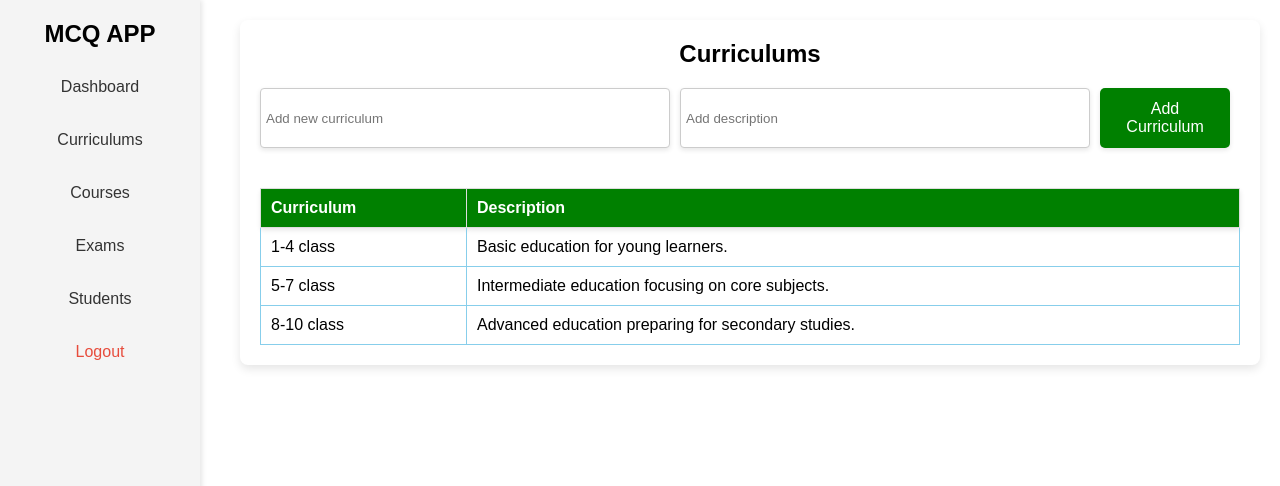
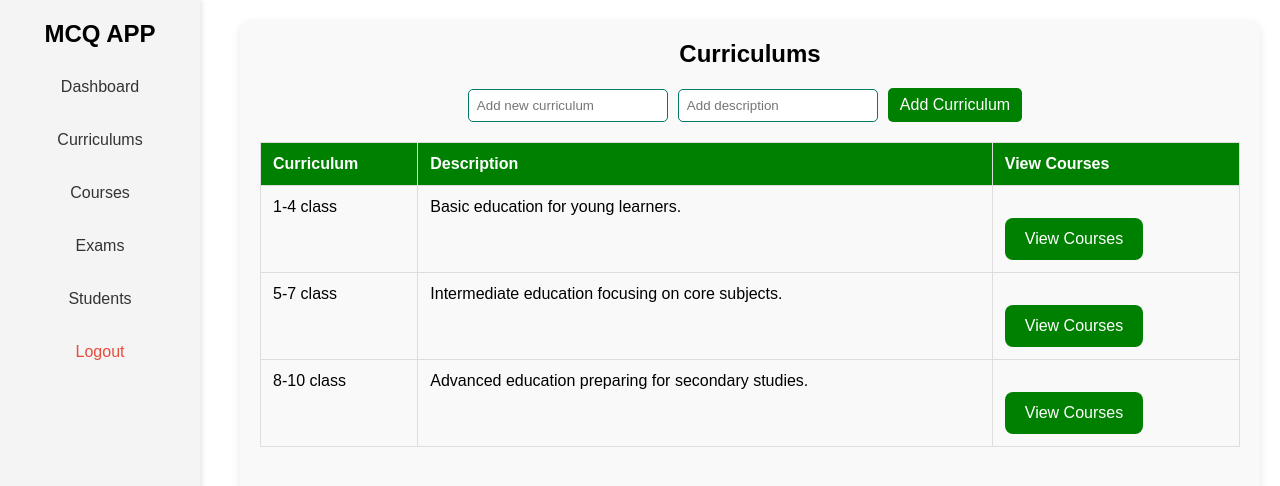
Before and after one commit to vinayakac/mcq, a React (Create React App) app in the folder webfront/: page /curriculums in a window 1280 px wide. Shown: the top 486 px of the page. Built offline with nearby package versions, Linux system fonts and the light colour scheme.

Commit message:
add particular button for all page

```diff
--- a/webfront/src/App.js
+++ b/webfront/src/App.js
@@ -12,6 +12,7 @@ import Courses from "./components/Courses";
 import Exams from "./components/Exams";
 import Students from "./components/Students";
 import McqExam from "./components/McqExam";
+import CoursesPage from "./components/CoursesPage";
 
 function App() {
   return (
@@ -41,6 +42,7 @@ function App() {
             </Layout>
           }
         />
+        <Route path="/courses/:curriculumName" element={<CoursesPage />} />
         <Route
           path="courses"
           element={
--- /dev/null
+++ b/webfront/src/components/CoursesPage.css
@@ -0,0 +1,90 @@
+/* Overall container for the Courses page */
+.courses-page-container {
+  padding: 30px;
+  background-color: #f5f7fa; /* Light background for contrast */
+  border-radius: 12px; /* Rounded corners */
+  box-shadow: 0 4px 12px rgba(0, 0, 0, 0.1); /* Soft shadow for depth */
+  transition: transform 0.3s, box-shadow 0.3s; /* Transition for hover effect */
+  margin: 20px; /* Margin around the container */
+}
+
+/* Centered content with max width */
+.main-content {
+  margin: 0 auto; /* Center align content */
+  max-width: 800px; /* Maximum width for the content */
+}
+
+/* Title styling */
+.courses-page-container h2 {
+  font-size: 32px; /* Larger font size for the title */
+  margin-bottom: 20px;
+  color: #2c3e50; /* Darker text color */
+  text-align: center; /* Center the title */
+  font-family: "Helvetica Neue", sans-serif; /* Clean font */
+}
+
+/* Table styling */
+table {
+  width: 100%;
+  border-collapse: collapse; /* Merge borders */
+  margin-bottom: 30px; /* Space below the table */
+}
+
+/* Table headers and cells */
+th,
+td {
+  padding: 15px; /* Padding for cells */
+  text-align: left; /* Align text to the left */
+  border-bottom: 1px solid #ecf0f1; /* Light border */
+}
+
+th {
+  background-color: green; /* Blue header */
+  color: white; /* White text in the header */
+  font-weight: bold; /* Bold text for the header */
+}
+
+tr:hover {
+  background-color: #ecf0f1; /* Light gray on row hover */
+  transform: translateY(-2px); /* Lift row slightly on hover */
+  transition: transform 0.2s; /* Transition for scale effect */
+}
+
+/* Button styling */
+button {
+  background-color: green; /* Orange button */
+  color: white; /* White text on the button */
+  border: none; /* Remove default border */
+  padding: 12px 20px; /* Padding for the button */
+  border-radius: 8px; /* More rounded corners */
+  cursor: pointer; /* Pointer cursor on hover */
+  transition: background-color 0.3s, transform 0.2s; /* Transition effect */
+}
+
+button:hover {
+  background-color: green; /* Darker orange on hover */
+  transform: scale(1.05); /* Slightly enlarge button on hover */
+}
+
+/* Centered message styling */
+p {
+  text-align: center; /* Center align the message */
+  color: #7f8c8d; /* Medium grey text for messages */
+  font-style: italic; /* Italicize message text */
+  margin-top: 20px; /* Space above the message */
+}
+
+/* Responsive design for smaller screens */
+@media (max-width: 600px) {
+  .courses-page-container {
+    padding: 20px; /* Adjust padding */
+  }
+
+  h2 {
+    font-size: 24px; /* Smaller font size for title */
+  }
+
+  table {
+    font-size: 14px; /* Adjust font size for table */
+  }
+}
--- /dev/null
+++ b/webfront/src/components/CoursesPage.js
@@ -0,0 +1,69 @@
+import React, { useState } from "react";
+import { useParams } from "react-router-dom";
+import Exams from "./Exams"; // Import Exam component
+import Layout from "../layouts/Layout";
+import "./CoursesPage.css"; // Ensure this path is correct
+
+const initialCourses = [
+  { name: "Typing", curriculum: "1-4 class" },
+  { name: "Drawing", curriculum: "1-4 class" },
+  { name: "Computer", curriculum: "5-7 class" },
+  { name: "PHP", curriculum: "5-7 class" },
+  { name: "Python", curriculum: "8-10 class" },
+];
+
+const CoursesPage = () => {
+  const { curriculumName } = useParams();
+  const [selectedCourse, setSelectedCourse] = useState(null); // State for selected course
+
+  // Filter courses based on the selected curriculum
+  const filteredCourses = initialCourses.filter(
+    (course) => course.curriculum === curriculumName
+  );
+
+  const handleTakeExam = (course) => {
+    setSelectedCourse(course); // Set the selected course
+  };
+
+  return (
+    <Layout>
+      {" "}
+      {/* Wrap the page content with Layout */}
+      <div className="courses-page-container">
+        <div className="main-content">
+          <h2>Courses for {curriculumName}</h2>
+          {filteredCourses.length > 0 ? (
+            <table className="courses-table">
+              <thead>
+                <tr>
+                  <th>Course Name</th>
+                  <th>Curriculum</th>
+                  <th>Actions</th>
+                </tr>
+              </thead>
+              <tbody>
+                {filteredCourses.map((course, index) => (
+                  <tr key={index}>
+                    <td>{course.name}</td>
+                    <td>{course.curriculum}</td>
+                    <td>
+                      <button onClick={() => handleTakeExam(course.name)}>
+                        Take Exam
+                      </button>
+                    </td>
+                  </tr>
+                ))}
+              </tbody>
+            </table>
+          ) : (
+            <p>No courses available for this curriculum.</p>
+          )}
+          {/* Pass selectedCourse to the Exams component */}
+          {selectedCourse && <Exams course={selectedCourse} />}
+        </div>
+      </div>
+    </Layout>
+  );
+};
+
+export default CoursesPage;
--- a/webfront/src/components/Curriculums.css
+++ b/webfront/src/components/Curriculums.css
@@ -1,76 +1,52 @@
 .curriculums-container {
   padding: 20px;
-  box-shadow: 0 4px 10px rgba(0, 0, 0, 0.1); /* Light grey shadow */
-  border-radius: 8px; /* Optional: Rounded corners for the container */
-  background-color: white; /* Ensure background is white to see the shadow */
+  background-color: #f9f9f9; /* Light background color */
+  border-radius: 10px; /* Rounded corners */
+  box-shadow: 0 4px 10px rgba(0, 0, 0, 0.1); /* Subtle shadow */
 }
 
 .add-curriculum {
-  margin-bottom: 20px;
-  display: flex; /* Use flexbox for alignment */
-  align-items: center; /* Vertically center items */
+  margin-bottom: 20px; /* Space below the add curriculum section */
 }
 
 .add-curriculum input {
-  margin-right: 10px; /* Space between input fields */
-  padding: 5px; /* Padding inside input fields */
-  width: 500px; /* Adjust width as needed */
-  height: 60px; /* Height for input fields */
-  box-shadow: 0 2px 5px rgba(0, 0, 0, 0.1); /* Light grey shadow for input fields */
-  border: 1px solid #ccc; /* Optional: Border for input fields */
+  padding: 8px;
+  margin-right: 10px;
+  border: 1px solid #00796b; /* Teal border for input fields */
+  border-radius: 5px; /* Rounded corners for input fields */
+  width: 200px; /* Fixed width for input fields */
 }
 
 .add-curriculum button {
-  margin-bottom: 20px;
-  height: 60px; /* Match the height of input fields */
-  padding: 0 20px; /* Padding inside button */
-  background-color: green; /* Background color of the button */
-  color: white; /* Text color for the button */
-  border: none; /* Remove default border */
+  padding: 8px 12px; /* Space inside button */
+  background-color: green; /* Teal button background */
+  color: white; /* White text for button */
+  border: none; /* No border for button */
   border-radius: 5px; /* Rounded corners for button */
-  cursor: pointer; /* Pointer cursor on hover */
-  transition: background-color 0.3s; /* Smooth transition for hover effect */
-  box-shadow: 0 2px 5px rgba(0, 0, 0, 0.1); /* Light grey shadow for button */
+  cursor: pointer; /* Change cursor on hover */
 }
 
 .add-curriculum button:hover {
-  background-color: darkgreen; /* Darker color on hover */
-}
-
-.add-curriculum input:last-child {
-  margin-right: 0; /* Remove right margin for the last input */
+  background-color: #004d40; /* Darker teal on hover */
 }
 
 .curriculums-table {
-  width: 100%;
-  border-collapse: collapse;
-  margin-top: 10px;
+  width: 100%; /* Full width for the table */
+  border-collapse: collapse; /* Collapse borders for cleaner look */
+}
+
+.curriculums-table th,
+.curriculums-table td {
+  padding: 12px; /* Space inside cells */
+  text-align: left; /* Align text to the left */
+  border: 1px solid #ddd; /* Light gray border */
 }
 
 .curriculums-table th {
-  background-color: green; /* Header background color */
-  color: white; /* Header text color */
-  padding: 10px; /* Space inside header cells */
-  box-shadow: 0 2px 5px rgba(0, 0, 0, 0.1); /* Light grey shadow for table header */
+  background-color: green; /* Teal background for header */
+  color: white; /* White text for header */
 }
 
-.curriculums-table td {
-  border: 1px solid skyblue; /* Border color for table cells */
-  padding: 10px; /* Space inside each cell */
-  text-align: left; /* Left align text */
-  cursor: pointer; /* Change cursor to pointer on hover */
+.curriculums-table tr:hover {
+  background-color: #e0f7fa; /* Light cyan on row hover */
 }
-
-.curriculum-item.selected {
-  background-color: #007bff; /* Highlight color for selected item */
-  color: white; /* Text color for selected item */
-}
-
-.curriculum-item:hover {
-  background-color: #f0f0f0; /* Hover effect color */
-}
-
-/* New styles for the courses section */
-.courses-section {
-  margin-top: 20px; /* Adjust the value to control the gap */
-}
--- a/webfront/src/components/Curriculums.js
+++ b/webfront/src/components/Curriculums.js
@@ -1,7 +1,6 @@
 import React, { useState } from "react";
+import { useNavigate } from "react-router-dom"; // Import useNavigate for navigation
 import "./Curriculums.css"; // Import the CSS file
-import Courses from "./Courses";
-import CourseDetails from "./CourseDetails";
 
 // Initial data for curriculums including names and descriptions
 const initialCurriculumsData = [
@@ -20,8 +19,7 @@ function Curriculums() {
   const [curriculums, setCurriculums] = useState(initialCurriculumsData);
   const [newCurriculum, setNewCurriculum] = useState("");
   const [newDescription, setNewDescription] = useState(""); // For new description
-  const [selectedCurriculum, setSelectedCurriculum] = useState(null);
-  const [selectedCourse, setSelectedCourse] = useState(null);
+  const navigate = useNavigate(); // Hook for navigation
 
   // Function to add a new curriculum and description
   const addCurriculum = () => {
@@ -37,16 +35,6 @@ function Curriculums() {
       setNewCurriculum("");
       setNewDescription("");
     }
-  };
-
-  const handleCurriculumClick = (curriculum) => {
-    setSelectedCurriculum(curriculum);
-    setSelectedCourse(null);
-  };
-
-  // Function to handle course selection
-  const handleCourseSelect = (course) => {
-    setSelectedCourse(course);
   };
 
   return (
@@ -72,36 +60,25 @@ function Curriculums() {
           <tr>
             <th>Curriculum</th>
             <th>Description</th>
+            <th>View Courses</th> {/* New column for viewing courses */}
           </tr>
         </thead>
         <tbody>
           {curriculums.map((curriculum, index) => (
-            <tr
-              key={index}
-              className={`curriculum-item ${
-                selectedCurriculum === curriculum.name ? "selected" : ""
-              }`}
-              onClick={() => handleCurriculumClick(curriculum.name)}
-            >
+            <tr key={index}>
               <td>{curriculum.name}</td>
               <td>{curriculum.description}</td>
+              <td>
+                <button
+                  onClick={() => navigate(`/courses/${curriculum.name}`)} // Navigate to CoursesPage
+                >
+                  View Courses
+                </button>
+              </td>
             </tr>
           ))}
         </tbody>
       </table>
-
-      {selectedCurriculum && (
-        <div className="courses-section">
-          {" "}
-          {/* New div for spacing */}
-          <Courses
-            curriculum={selectedCurriculum}
-            onCourseSelect={handleCourseSelect} // Use handleCourseSelect here
-          />
-        </div>
-      )}
-
-      {selectedCourse && <CourseDetails course={selectedCourse} />}
     </div>
   );
 }
```
Also changed, not shown: webfront/src/components/Courses.js (+17 -20 lines).
